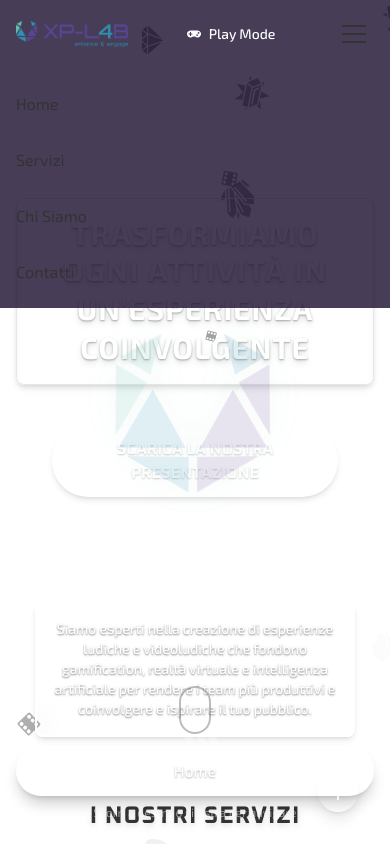
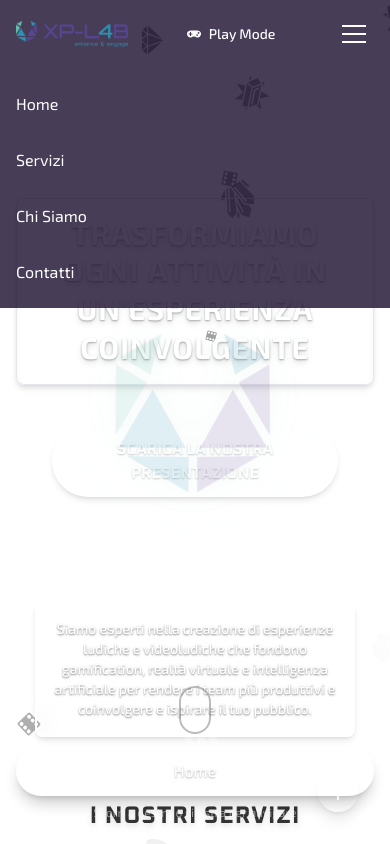
Before and after one commit to AlessioCavassi/XP-L4B, a Next.js app: page / in a window 390 px wide. Both pictures are taken after a click on the button 354 px from the left and 34 px from the top of the page. Shown: the top 844 px of the page. Built offline with nearby package versions, Linux system fonts and the light colour scheme.

Commit message:
Fix: Corretto colore del menu hamburger e testo navigazione mobile in bianco

```diff
--- a/src/components/Header.tsx
+++ b/src/components/Header.tsx
@@ -82,7 +82,7 @@ const Header: React.FC = () => {
           <div className="md:hidden">
             <button
               onClick={() => setMobileMenuOpen(!mobileMenuOpen)}
-              className="text-[var(--foreground)] p-2"
+              className="text-white p-2"
               aria-label="Toggle menu"
             >
               <div className="w-6 h-0.5 bg-current mb-1.5"></div>
@@ -105,7 +105,7 @@ const Header: React.FC = () => {
                 <Link
                   key={item.name}
                   href={item.path}
-                  className={`font-body transition-colors duration-200 py-2 ${scrolled ? 'text-white hover:text-[var(--aqua-green)]' : 'text-[var(--foreground)] hover:text-[var(--aqua-green)]'}`}
+                  className={`font-body transition-colors duration-200 py-2 ${scrolled ? 'text-white hover:text-[var(--aqua-green)]' : 'text-white hover:text-[var(--aqua-green)]'}`}
                   onClick={() => setMobileMenuOpen(false)}
                 >
                   {item.name}
```
